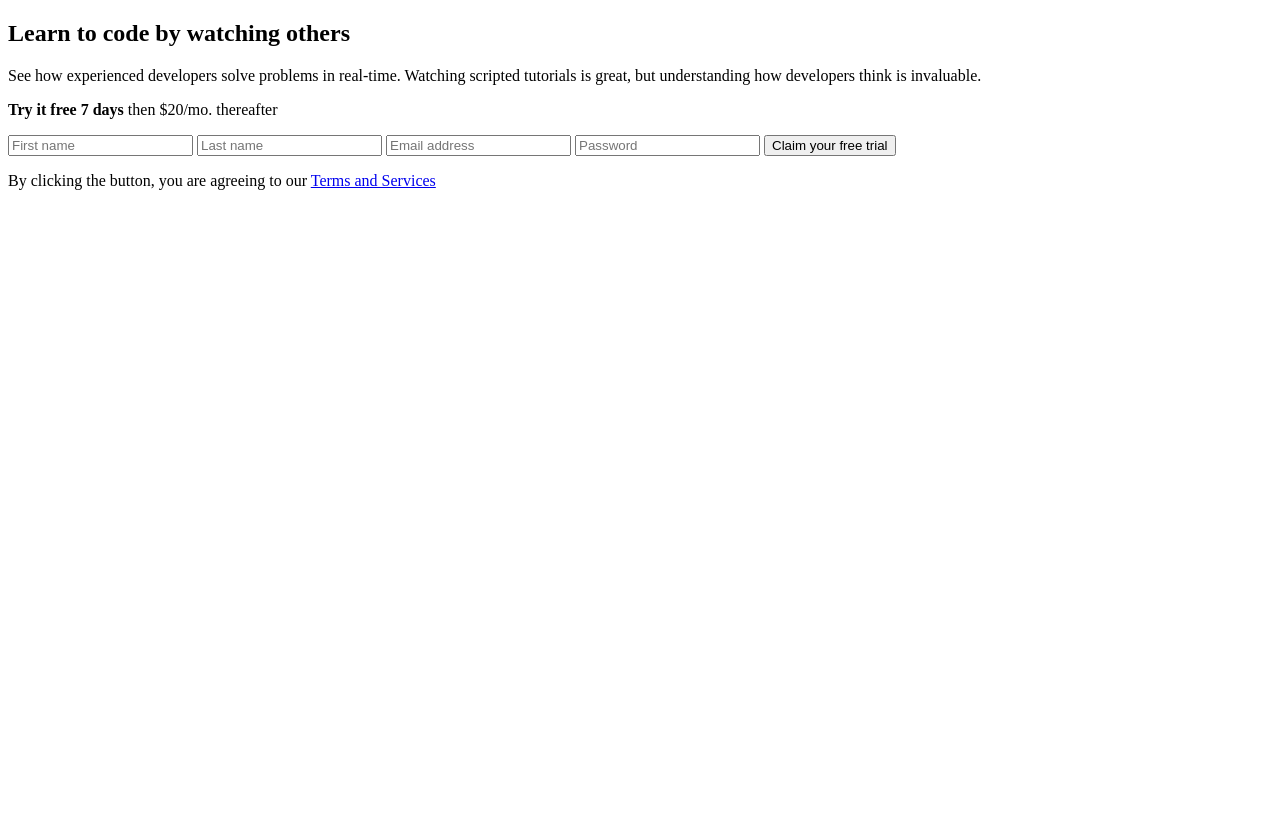
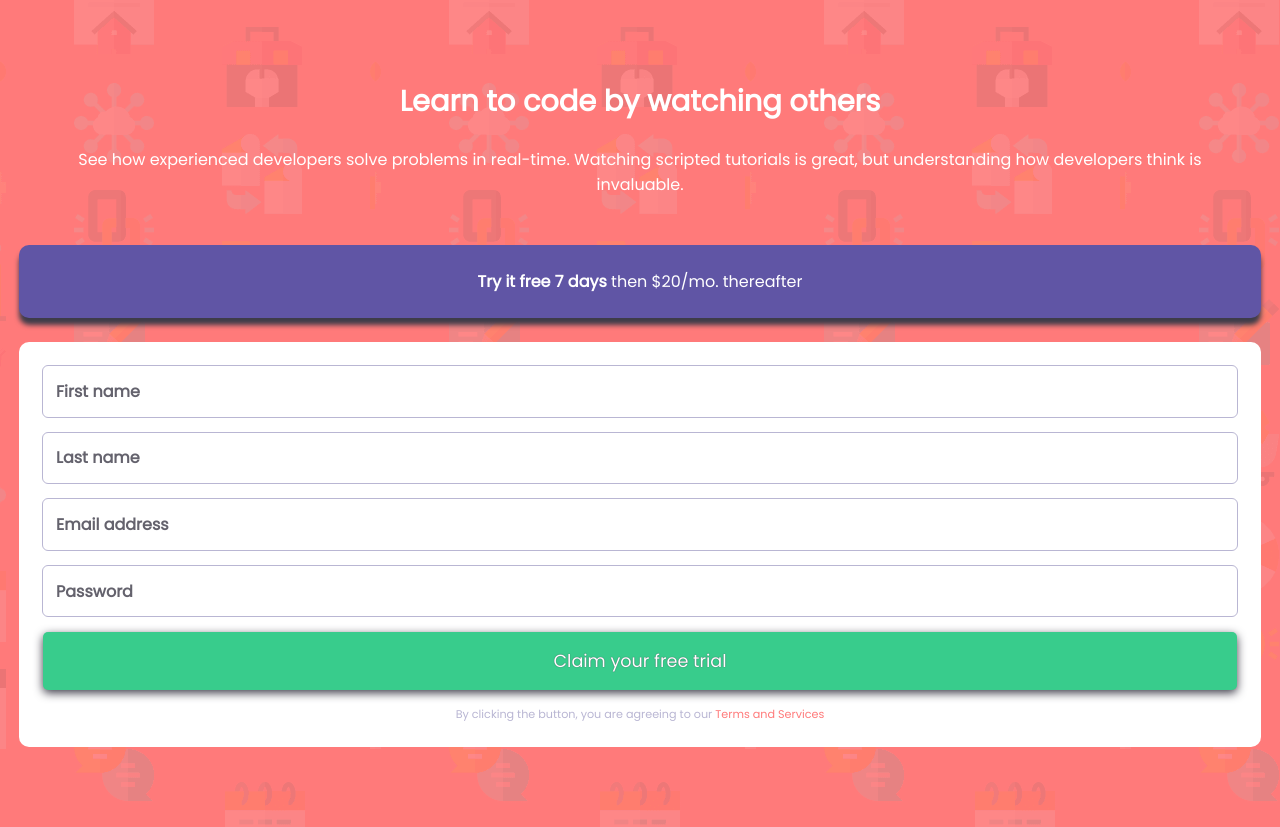
Before and after one commit to Ninjas-T/Intro-component-with-sign-up-form-basil, a plain HTML site: page index.html in a window 1280 px wide. Before the commit the page ends 800 px from the top, so only its background shows below. Drawn offline with Linux system fonts and the light colour scheme.

Commit message:
make style for all html elmenets and i used display grid and flex for centered the elements relates #3

```diff
--- a/style.css
+++ b/style.css
@@ -7,3 +7,122 @@
   --Dark-Blue: hsl(249, 10%, 26%);
   --Grayish-Blue: hsl(246, 25%, 77%);
 }
+
+* {
+  padding: 0;
+  margin: 0;
+  box-sizing: border-box;
+  transition: all 0.3s ease-in-out;
+  font-family: 'Poppins', sans-serif;
+  scroll-behavior: smooth;
+}
+
+body {
+  background-color: var(--Red);
+  color: white;
+}
+
+main {
+  background-image: url('img/bg-intro-mobile.png');
+  padding: 5rem 1.2rem;
+  width: 100%;
+  height: 100%;
+  display: grid;
+  row-gap: 3rem;
+}
+
+/* INTRO SECTION STYLE STARTS */
+
+section:nth-child(1) {
+  display: flex;
+  justify-content: center;
+  align-items: center;
+  flex-wrap: wrap;
+  text-align: center;
+}
+
+section:nth-child(1) h1 {
+  width: 80%;
+  font-size: 1.8rem;
+  margin-bottom: 1.5rem;
+}
+
+section:nth-child(1) p {
+  font-size: 1rem;
+  width: 95%;
+}
+
+/* INTRO SECTION STYLE ENDS */
+
+/* FORM SECTION STYLE STARTS */
+
+section:nth-child(2) {
+  display: grid;
+  row-gap: 1.5rem;
+}
+
+section:nth-child(2) div {
+  background-color: var(--Blue);
+  padding: 1.5rem 1rem;
+  display: flex;
+  justify-content: center;
+  align-items: center;
+  border-radius: 10px;
+  box-shadow: 0 7px 5px var(--Dark-Blue);
+}
+
+section:nth-child(2) div p {
+  width: 60%;
+  text-align: center;
+}
+
+form {
+  display: grid;
+  row-gap: 1rem;
+  padding: 1.5rem;
+  border-radius: 10px;
+  background-color: white;
+  place-items: center;
+}
+
+form input {
+  width: 100%;
+  padding: 0.8rem;
+  border-radius: 5px;
+  border: 0;
+  outline: 1px solid var(--Grayish-Blue);
+  font-size: 1rem;
+}
+
+form input::placeholder {
+  color: var(--Dark-Blue);
+  font-weight: 600;
+  opacity: 0.8;
+  font-size: 1rem;
+}
+
+form button {
+  background-color: var(--Green);
+  border: 0;
+  padding: 1rem;
+  border-radius: 5px;
+  color: white;
+  font-size: 1.1rem;
+  text-shadow: 0 0 1px var(--Dark-Blue);
+  box-shadow: 0px 3px 10px var(--Dark-Blue);
+  width: 100%;
+}
+
+form p{
+  color: var(--Grayish-Blue);
+  font-size: 0.7rem;
+  text-align: center;
+  width: 85%;
+}
+
+form p a{
+  color: var(--Red);
+  text-decoration: none;
+}
+
+/* FORM SECTION STYLE ENDS */
```
